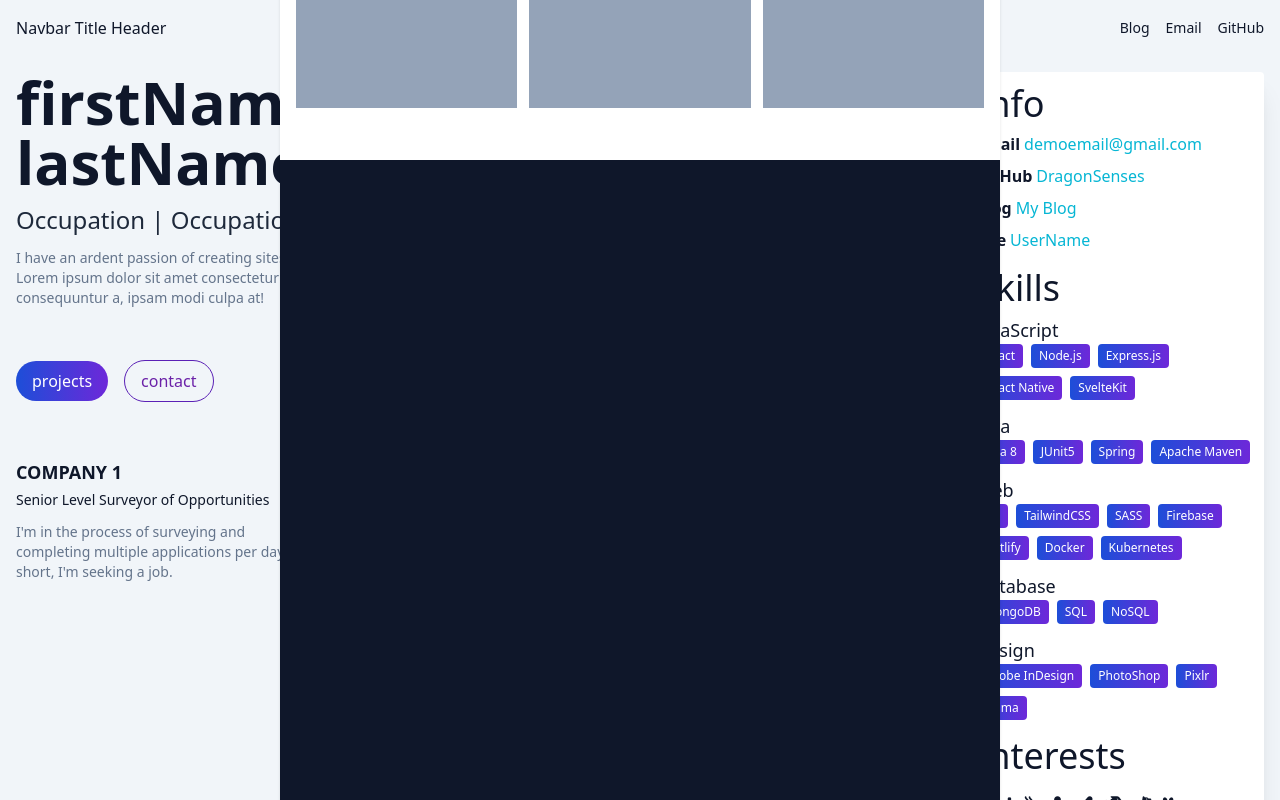
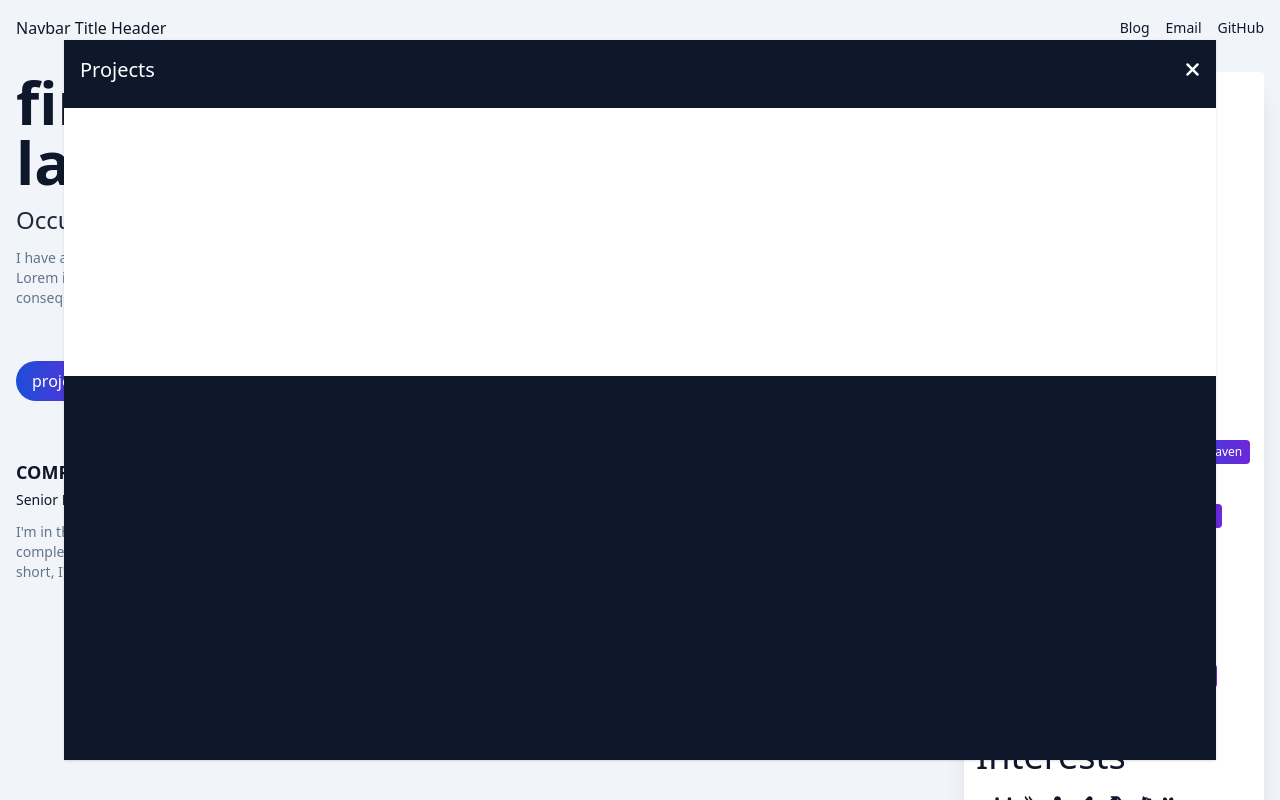
Before and after one commit to DragonSenses/react-portfolio-2, a React (Vite) app in the folder react-ai/: page / in a window 1280 px wide. Both pictures are taken after a click on the button "projects". Shown: the top 800 px of the page. Built offline with nearby package versions, Linux system fonts and the light colour scheme.

Commit message:
Update Modal.jsx

```diff
--- a/react-ai/src/components/Modal.jsx
+++ b/react-ai/src/components/Modal.jsx
@@ -11,20 +11,20 @@ export default function Modal(props) {
   ]
 
   return ReactDOM.createPortal(
-    <div className='absolute top-0 left-0 w-screen h-screen overflow-scroll
+    <div className='absolute top-0 left-0 w-screen h-screen
     md:top-1/2 md:left-1/2 md:-translate-x-1/2 md:-translate-y-1/2
-    md:w-[90vh] md:h-[90vw] shadow text-white bg-slate-900 z-50
-    flex flex-col gap-2'>
+    md:w-[90vw] md:h-[90vh] overflow-scroll shadow text-white bg-slate-900
+    z-50 flex flex-col gap-2'>
       <div className="flex p-4 text-xl justify-between items-center">
         <h2>Projects</h2>
         <i onClick={onClose} className="fa-solid fa-xmark cursor-pointer
         text-white hover:scale-125"></i>
       </div>
-      <div className='grid grid-cols-1 md:grid-cols-3 bg-white
-      gap-1 md:gap-3 md:p-4'>
+      <div className='grid grid-cols-1 md:grid-cols-3
+      gap-1 md:gap-3 md:p-4 bg-white'>
         {projects.map((project, index) => {
           return (
-            <div key={index} className='w-full  md:h-[200px] bg-slate-400 aspect-video'>
+            <div key={index} className='w-full md:h-[200px] aspect-video'>
 
             </div>
           )
```
Also changed, not shown: 1 other file (tests, documents, lock files or other folders).
